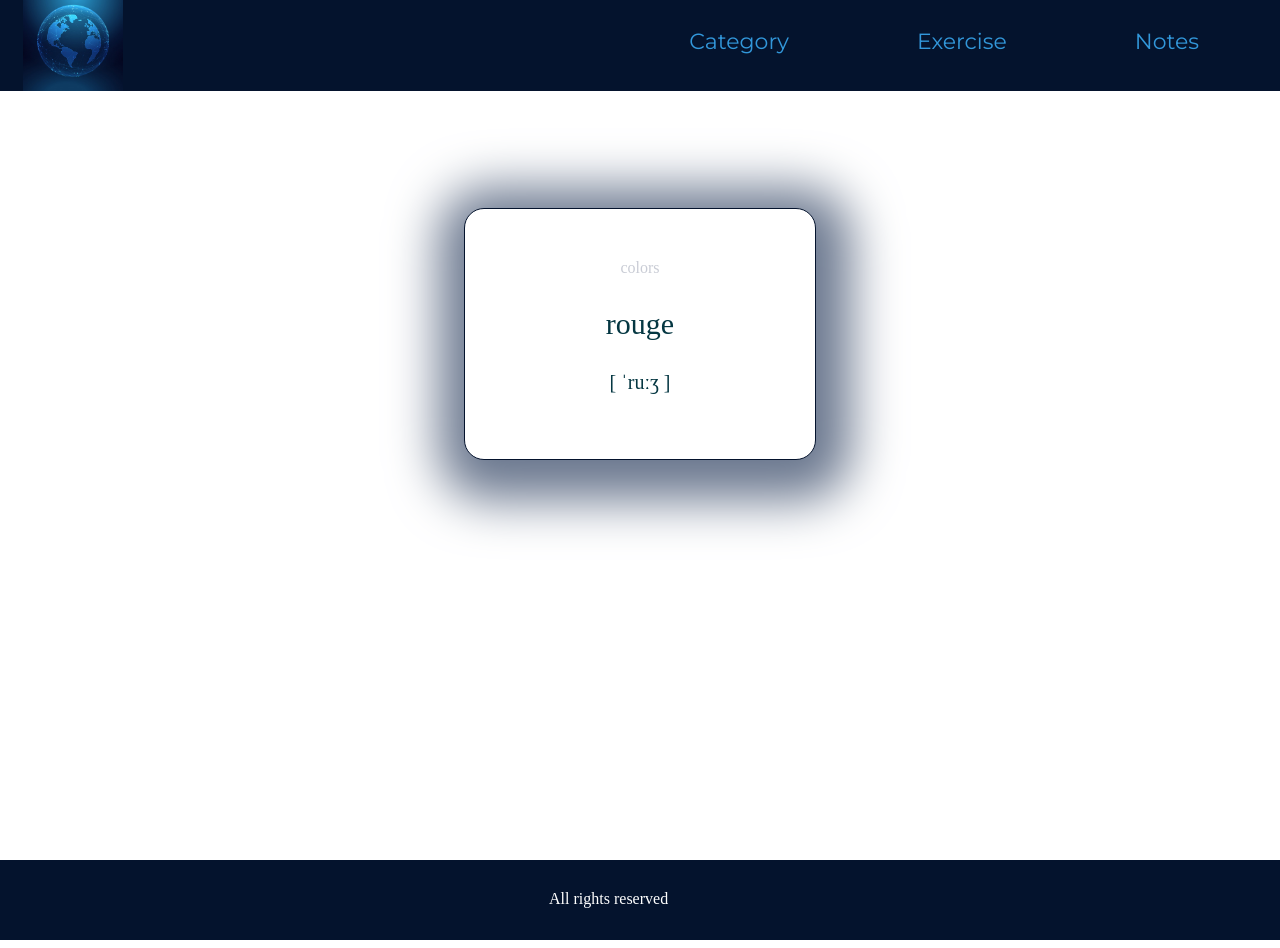
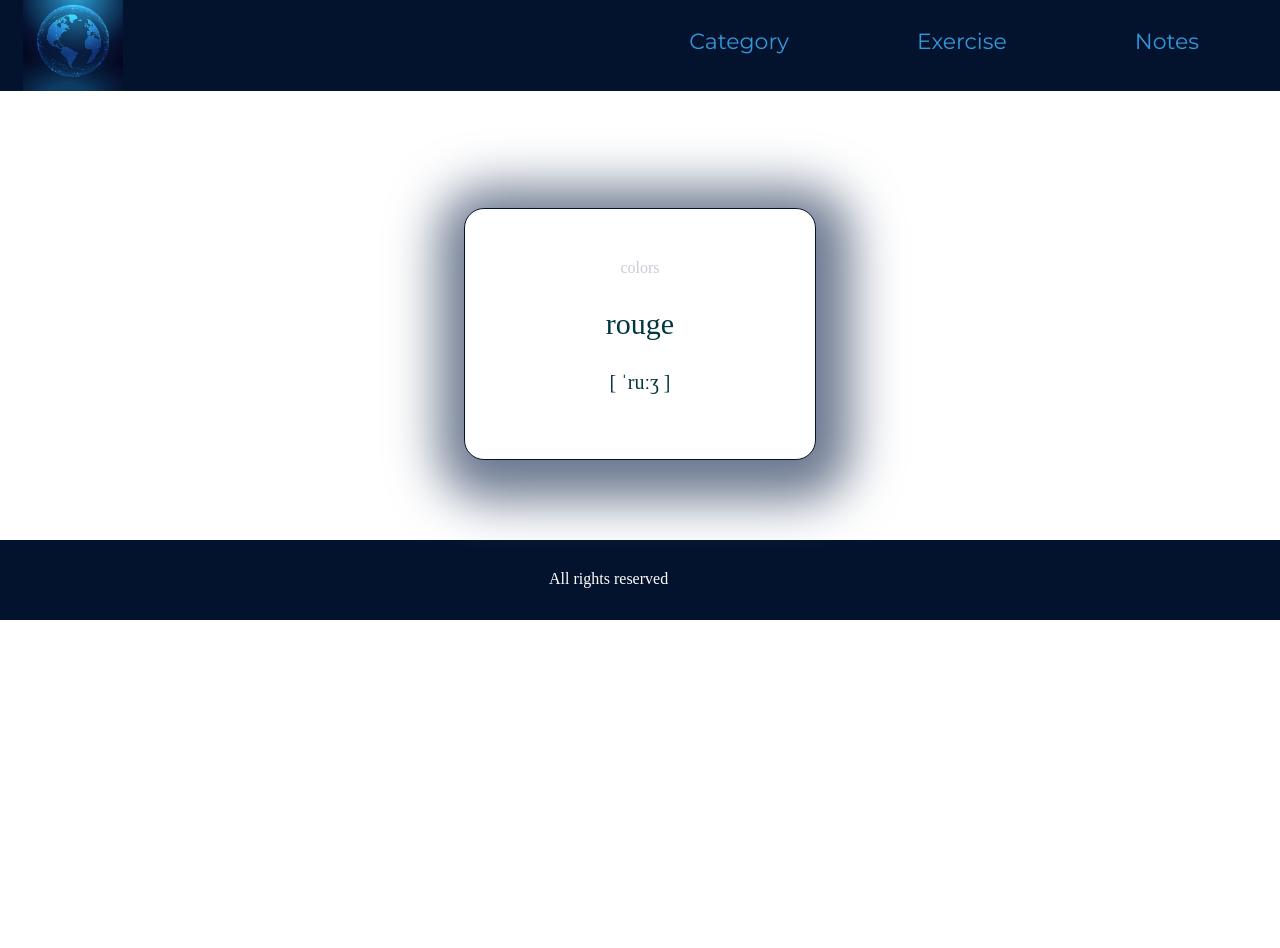
Before and after one commit to KateM3d/words, a React (Create React App) app in the folder words/: page / in a window 1280 px wide. Shown: the top 948 px of the page. After the commit the page ends 800 px from the top, so only its background shows below. Built offline with nearby package versions, Linux system fonts and the light colour scheme.

Commit message:
added margin-top for footer

```diff
--- a/words/src/components/Footer/Footer.scss
+++ b/words/src/components/Footer/Footer.scss
@@ -4,7 +4,7 @@
     height: 80px;
     width: 115vw;
     margin-left: -25px;
-    margin-top: 50vh;
+    margin-top: 10vh;
     &Text {
         text-align: center;
         padding-right: 15%;
```
